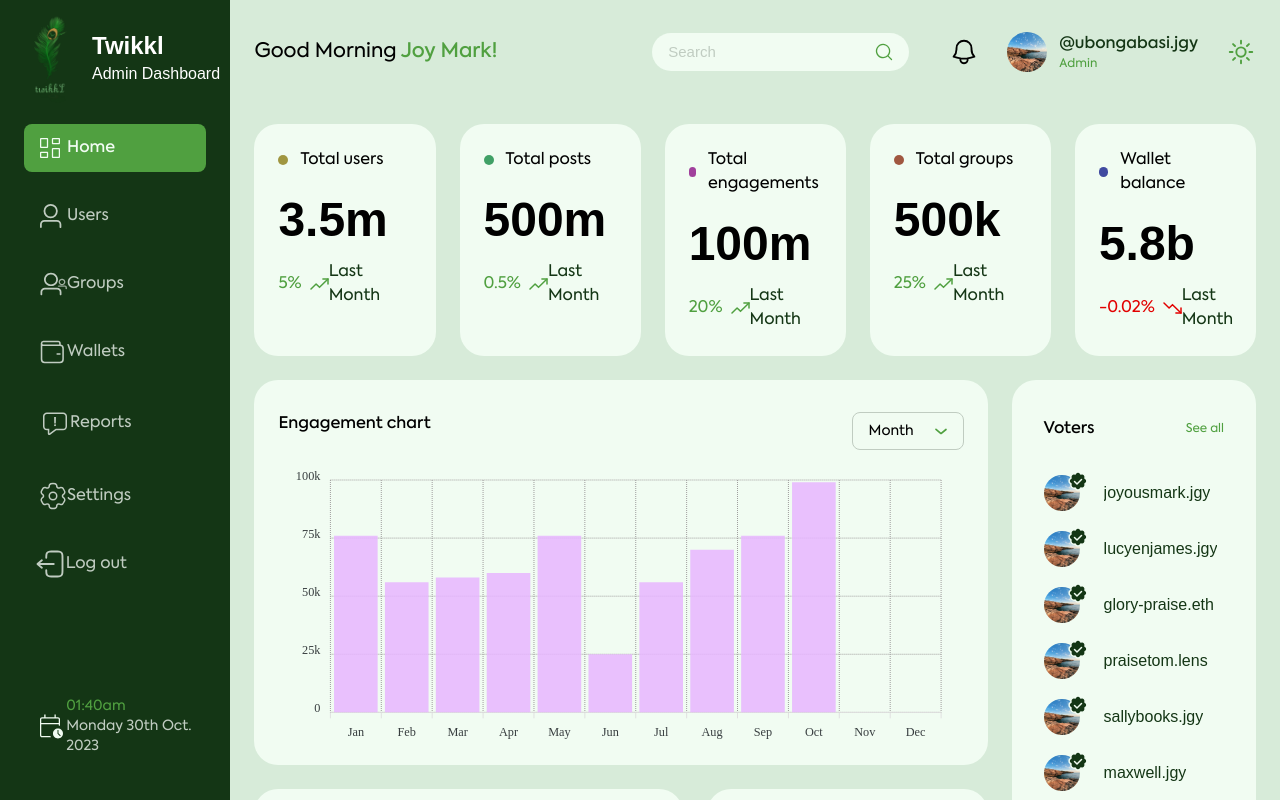
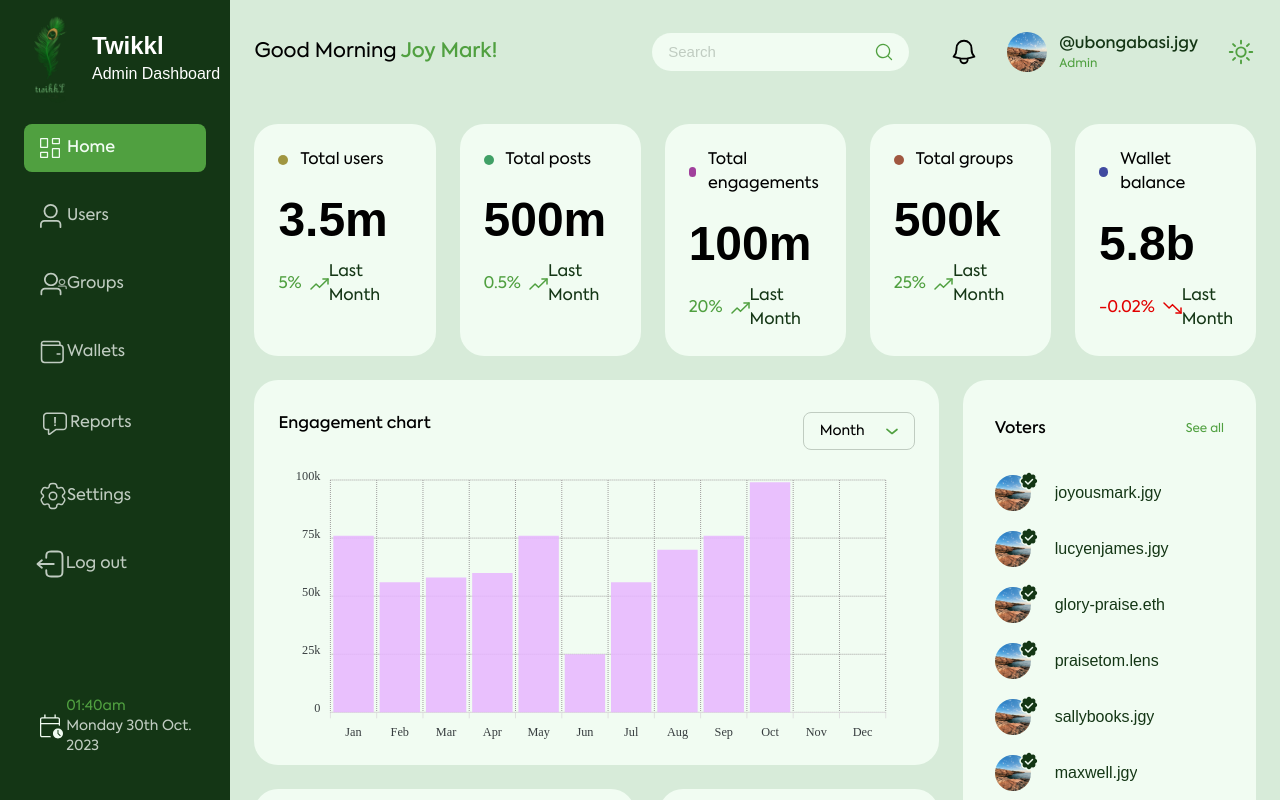
Before and after one commit to JiggyDevs/twikkl-dashboard, a Next.js app: page /dashboard in a window 1280 px wide. Built offline with nearby package versions, Linux system fonts and the light colour scheme; a web font is replaced by a local one.

Commit message:
feat: dashboard home

```diff
--- a/src/app/(pages)/dashboard/(index)/page.tsx
+++ b/src/app/(pages)/dashboard/(index)/page.tsx
@@ -6,12 +6,12 @@ import VotersContainer from "@/app/ui/organisms/dashboard/VotersContainer";
 
 const Page = () => {
   return (
-    <div className="grid gap-y-6">
+    <div className="grid gap-y-6 w-full">
       <CardWrapper />
-      <div className="grid md:grid-cols-[0.75fr_0.25fr] gap-y-6 md:gap-y-0 gap-x-6 sidebar-scroll ">
-        <div className="w-full space-y-6">
+      <div className="grid md:grid-cols-[0.7fr_0.3fr] gap-y-6 md:gap-y-0 gap-x-6 sidebar-scroll">
+        <div className="space-y-6">
           <EngagementChart />
-          <div className="grid gap-y-6 md:grid-cols-[6fr_3fr] md:gap-x-6 md-gap-y-0">
+          <div className="grid md:grid-cols-[6fr_3fr] gap-y-6 md:gap-y-0 md:gap-x-6">
             <TopEarnersCard />
             <ActiveUsersCard />
           </div>
--- a/src/app/(pages)/dashboard/layout.tsx
+++ b/src/app/(pages)/dashboard/layout.tsx
@@ -4,15 +4,15 @@ import React from "react";
 
 const Layout = ({ children }: { children: React.ReactNode }) => {
   return (
-    <div className="h-screen grid grid-cols-[0.18fr_0.82fr]">
+    <main className="h-screen grid grid-cols-[0.18fr_0.82fr] w-full">
       <SideBar />
-      <div className="bg-[#D7EBD9] h-screen flex flex-col overflow-hidden">
+      <main className="bg-[#D7EBD9] h-screen flex flex-col overflow-hidden">
         <NavBar />
-        <div className="flex-[0.95] md:flex-1 px-6 pt-2 md:pt-5 pb-3 overflow-y-auto">
+        <div className="flex-[0.95] md:flex-1 px-6 pt-2 md:pt-5 pb-3 overflow-y-auto w-full">
           {children}
         </div>
-      </div>
-    </div>
+      </main>
+    </main>
   );
 };
 
--- a/src/app/ui/organisms/SideBar.tsx
+++ b/src/app/ui/organisms/SideBar.tsx
@@ -5,7 +5,7 @@ import { CalendarTimeIcon, LogoutIcon } from "../../../../public/svg";
 
 const SideBar = () => {
   return (
-    <div className="bg-twikkl-main h-[95vh] md:h-screen flex flex-col pb-4 pt-2">
+    <aside className="bg-twikkl-main h-[95vh] md:h-screen flex flex-col pb-4 pt-2">
       <div className="flex flex-col gap-y-4">
         <Link href="/dashboard" className="flex items-center">
           <Image
@@ -40,7 +40,7 @@ const SideBar = () => {
           </div>
         </div>
       </div>
-    </div>
+    </aside>
   );
 };
 
--- a/src/app/ui/organisms/dashboard/ActiveUsers.tsx
+++ b/src/app/ui/organisms/dashboard/ActiveUsers.tsx
@@ -2,7 +2,7 @@ import { ReloadIcon } from "../../../../../public/svg";
 
 const ActiveUsersCard = () => {
   return (
-    <div className="bg-twikkl-tertiary rounded-3xl p-8 flex flex-col justify-between">
+    <aside className="bg-twikkl-tertiary rounded-3xl p-8 flex flex-col justify-between w-full">
       <div className="space-y-4">
         <h2 className="font-medium">Active Users</h2>
         <div className="flex gap-x-2 items-center">
@@ -16,7 +16,7 @@ const ActiveUsersCard = () => {
         <h1 className="text-[6.75rem] font-bold leading-none">85%</h1>
         <span className="text-twikkl-primary text-xs">online</span>
       </div>
-    </div>
+    </aside>
   );
 };
 
--- a/src/app/ui/organisms/dashboard/EngagementChart.tsx
+++ b/src/app/ui/organisms/dashboard/EngagementChart.tsx
@@ -85,7 +85,7 @@ const EngagementChart = () => {
         series={chart.series}
         type="bar"
         height={300}
-        width="100%"
+        width="99%"
       />
     </div>
   );
--- a/src/app/ui/organisms/dashboard/VotersContainer.tsx
+++ b/src/app/ui/organisms/dashboard/VotersContainer.tsx
@@ -5,8 +5,8 @@ import { TwikklVerifiedIcon } from "../../../../../public/svg";
 const VotersContainer = () => {
   const { votersData } = data;
   return (
-    <div className="grid grid-rows-[0.05fr_0.95fr] bg-twikkl-tertiary p-4 md:p-8 rounded-3xl w-full min-w-max">
-      <div className="flex items-center justify-between w-full">
+    <div className="w-full grid grid-rows-[0.05fr_0.95fr] bg-twikkl-tertiary p-4 md:p-8 rounded-3xl">
+      <div className="flex items-center justify-between">
         <h1 className="font-medium">Voters</h1>
         <span className="text-xs text-twikkl-primary">See all</span>
       </div>
```
